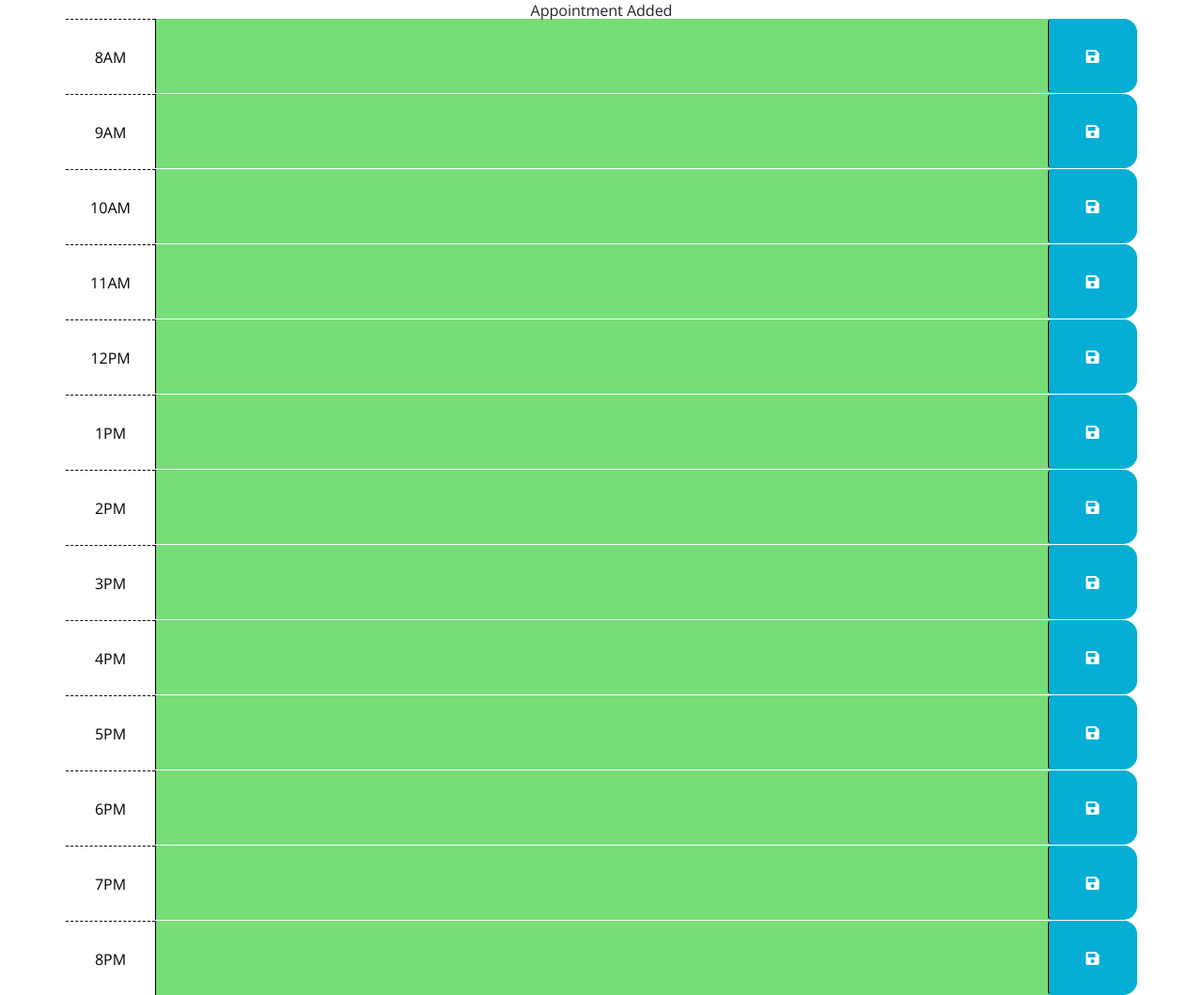
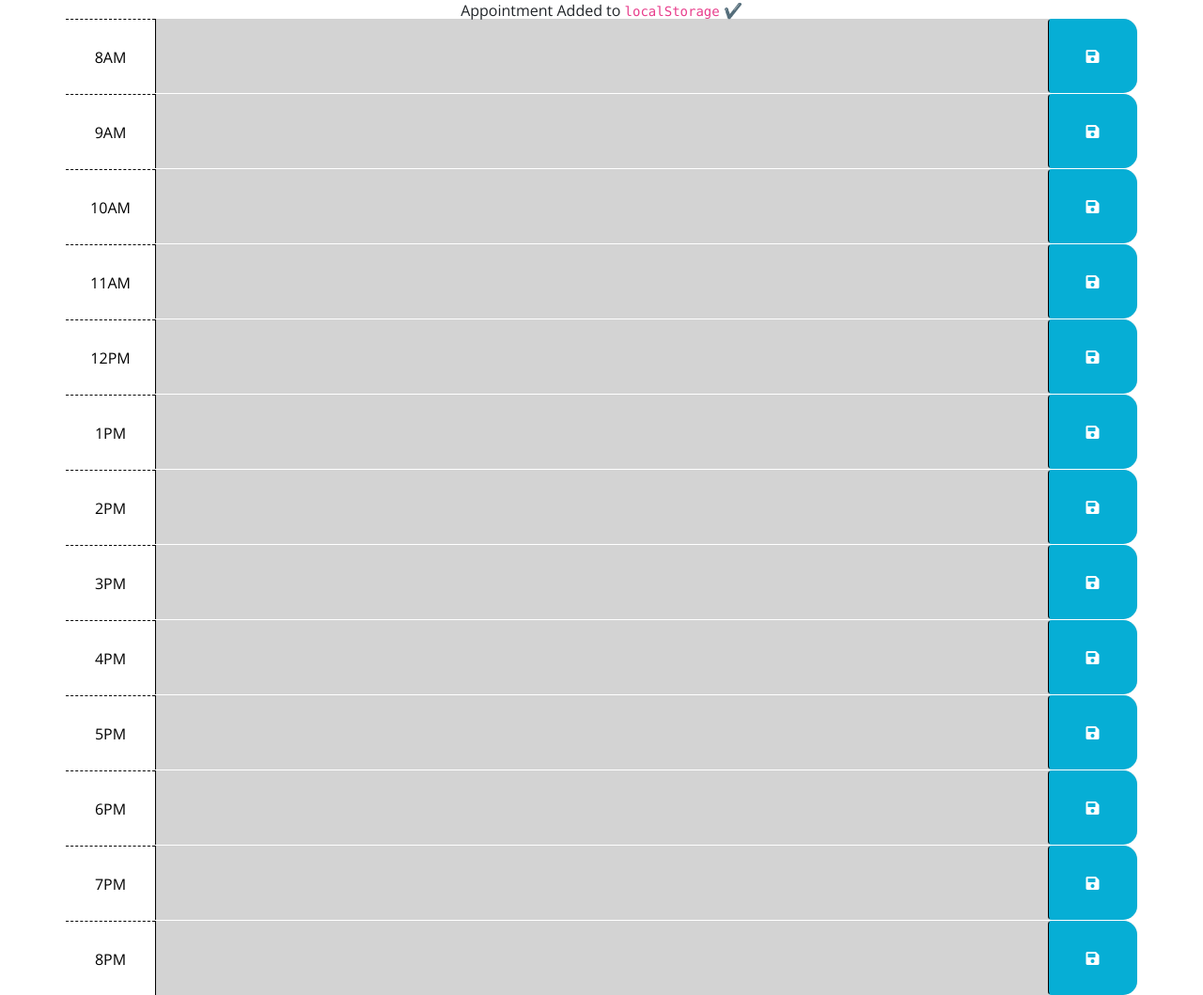
Before and after one commit to Kamille-Y/Week5Homework, a plain HTML site: page Develop/index.html in a window 1280 px wide. Shown: the part 333-1392 px from the top of the page at 94% size. Drawn offline with nearby package versions, Linux system fonts and the light colour scheme.

Commit message:
corrected syntax for NaN split error

```diff
--- a/Develop/index.html
+++ b/Develop/index.html
@@ -30,10 +30,10 @@
       <p class="lead">A simple calendar app for scheduling your work day</p>
       <p id="currentDay" class="lead"></p>
     </header>
-    <section class='text-center prompt' id="notify">Appointment Added</section>
+    <section class='text-center prompt'  id="prompt">Appointment Added to <code>localStorage</code> ✔️</section>
     <div class="container">
 
-      <div id="hour8" class="row time-block">
+      <div id="hour_8" class="row time-block">
         <div class="col-md-1 hour">
           8AM
         </div>
@@ -41,7 +41,7 @@
         </textarea>
         <button class="btn saveBtn col-md-1"><i class="fas fa-save"></i></button>
       </div>
-      <div id="hour9" class="row time-block">
+      <div id="hour_9" class="row time-block">
         <div class="col-md-1 hour">
           9AM
         </div>
@@ -49,7 +49,7 @@
         </textarea>
         <button class="btn saveBtn col-md-1"><i class="fas fa-save"></i></button>
       </div>
-      <div id="hour10" class="row time-block">
+      <div id="hour_10" class="row time-block">
         <div class="col-md-1 hour">
           10AM
         </div>
@@ -57,7 +57,7 @@
         </textarea>
         <button class="btn saveBtn col-md-1"><i class="fas fa-save"></i></button>
       </div>
-      <div id="hour11" class="row time-block">
+      <div id="hour_11" class="row time-block">
         <div class="col-md-1 hour">
           11AM
         </div>
@@ -65,7 +65,7 @@
         </textarea>
         <button class="btn saveBtn col-md-1"><i class="fas fa-save"></i></button>
       </div>
-     <div id="hour12" class="row time-block">
+     <div id="hour_12" class="row time-block">
         <div class="col-md-1 hour">
           12PM
         </div>
@@ -73,7 +73,7 @@
         </textarea>
         <button class="btn saveBtn col-md-1"><i class="fas fa-save"></i></button>
       </div>
-      <div id="hour13" class="row time-block">
+      <div id="hour_13" class="row time-block">
         <div class="col-md-1 hour">
           1PM
         </div>
@@ -81,7 +81,7 @@
         </textarea>
         <button class="btn saveBtn col-md-1"><i class="fas fa-save"></i></button>
       </div>
-      <div id="hour14" class="row time-block">
+      <div id="hour_14" class="row time-block">
        <div class="col-md-1 hour">
           2PM
         </div>
@@ -89,7 +89,7 @@
         </textarea>
         <button class="btn saveBtn col-md-1"><i class="fas fa-save"></i></button>
       </div>
-      <div id="hour16" class="row time-block">
+      <div id="hour_15" class="row time-block">
         <div class="col-md-1 hour">
           3PM
         </div>
@@ -97,7 +97,7 @@
         </textarea>
         <button class="btn saveBtn col-md-1"><i class="fas fa-save"></i></button>
       </div>
-      <div id="hour16" class="row time-block">
+      <div id="hour_16" class="row time-block">
         <div class="col-md-1 hour">
           4PM
         </div>
@@ -106,7 +106,7 @@
         <button class="btn saveBtn col-md-1"><i class="fas fa-save"></i></button>
       </div>
 
-      <div id="hour17" class="row time-block">
+      <div id="hour_17" class="row time-block">
         <div class="col-md-1 hour">
           5PM
         </div>
@@ -115,7 +115,7 @@
         <button class="btn saveBtn col-md-1"><i class="fas fa-save"></i></button>
       </div>
 
-      <div id="hour18" class="row time-block">
+      <div id="hour_18" class="row time-block">
         <div class="col-md-1 hour">
           6PM
         </div>
@@ -124,7 +124,7 @@
         <button class="btn saveBtn col-md-1"><i class="fas fa-save"></i></button>
       </div>
 
-      <div id="hour19" class="row time-block">
+      <div id="hour_19" class="row time-block">
         <div class="col-md-1 hour">
           7PM
         </div>
@@ -133,7 +133,7 @@
         <button class="btn saveBtn col-md-1"><i class="fas fa-save"></i></button>
       </div>
 
-      <div id="hour20" class="row time-block">
+      <div id="hour_20" class="row time-block">
         <div class="col-md-1 hour">
           8PM
         </div>
--- a/Develop/script.js
+++ b/Develop/script.js
@@ -11,24 +11,26 @@ $(document).ready(function () {
       // save Sets the value of the pair identified by key to value,
     //   creating a new key/value pair if none existed for key previously.
       localStorage.setItem(time, value);
+      // add a hide to my prompt make show equal to something
 
       // Show prompt that item was saved to localStorage by adding class 'show'
       $('.prompt').addClass('show');
 
-      // // Timeout to remove 'show' class after 3 seconds
-      // setTimeout(function () {
-      //   $('.prompt').removeClass('show');
-      // }, 3000);
+      // Timeout to remove 'show' class after 3 seconds
+      setTimeout(function () {
+        $('.prompt').removeClass('show');
+      }, 3000);
     });
 
-    function hourUpdater() {
+    function blockUpdate() {
       // get current number of hours
       var currentBlock = moment().hours();
 
       // loop over time field blocks that splits once the string into the string array resulting in
       $('.time-block').each(function () {
-        var hourBlock = parseInt($(this).attr('id').split('hours')[1]);
-
+        var hourBlock = parseInt($(this).attr('id').split('_')[1]);
+        console.log (currentBlock)
+        console.log (hourBlock)
         // check if moved pastBlock at this time triggring color update
         if (hourBlock < currentBlock) {
           $(this).addClass('pastBlock');
@@ -48,7 +50,7 @@ $(document).ready(function () {
 
 
     // set up interval to check if current time needs to be updated
-   setInterval(hourUpdater, 1000);
+   setInterval(blockUpdate, 1000);
 
     // load any saved data from localStorage
     $('#hour8 .description').val(localStorage.getItem('hour8'));
@@ -66,7 +68,7 @@ $(document).ready(function () {
     $('#hour20 .description').val(localStorage.getItem('hour20'));
 
 
-    hourUpdater()
+    blockUpdate()
 
 
   });
```
